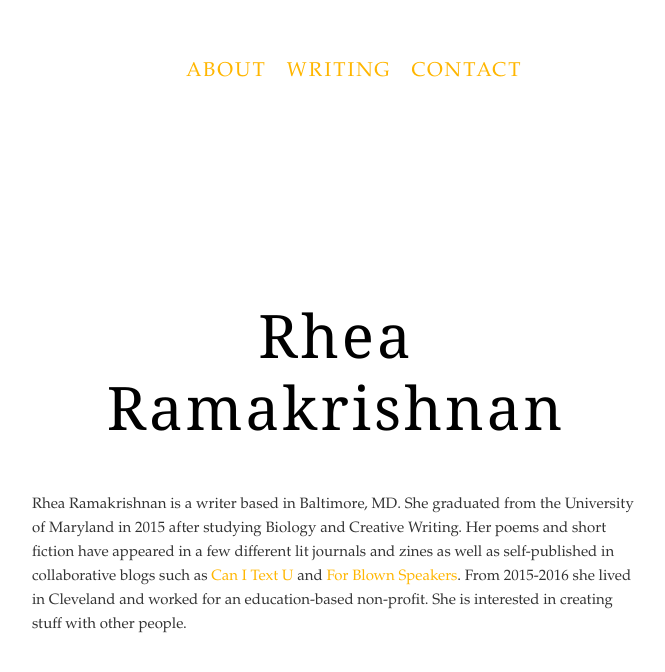
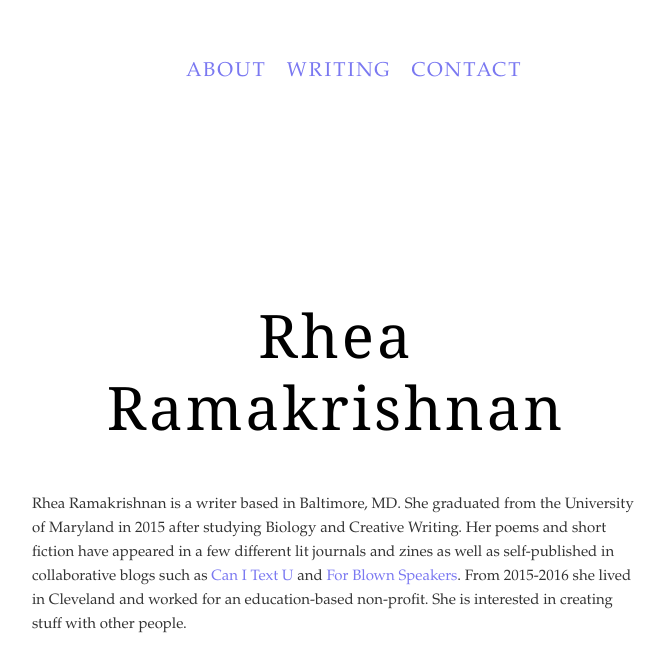
Before and after one commit to reram/reram.github.io, a Jekyll site: the page built from index.html, in a window 1280 px wide. Shown: the top 672 px of the page, without its empty margins (304-969 px from the left). Built offline with Jekyll 4.4.1, drawn with Linux system fonts in a browser that asks for light colours.

Commit message:
Update page.html

```diff
--- a/_layouts/page.html
+++ b/_layouts/page.html
@@ -52,37 +52,37 @@ li a {
     display: block;
     margin: 0 0 0 1 px;
     padding: 5px 10px;
-    color: #FFB600;
+    color: #7A78F1;
     text-align: center;
     text-decoration: none;
 }
 
 li a:hover {
-    color: #FFC840;
+    color: #EFF178;
 }
 
 
 /* unvisited link */
 a:link {
-    color: #FFB600;
+    color: #7A78F1;
     text-decoration: none;
 }
 
 /* visited link */
 a:visited {
-    color: #FFB600;
+    color: #7A78F1;
     text-decoration: none;
 }
 
 /* mouse over link */
 a:hover {
-    color: #FFC840;
+    color: #EFF178;
     text-decoration: none;
 }
 
 /* selected link */
 a:active {
-    color: #FFC840;
+    color: #7A78F1;
 }
 
 
```
